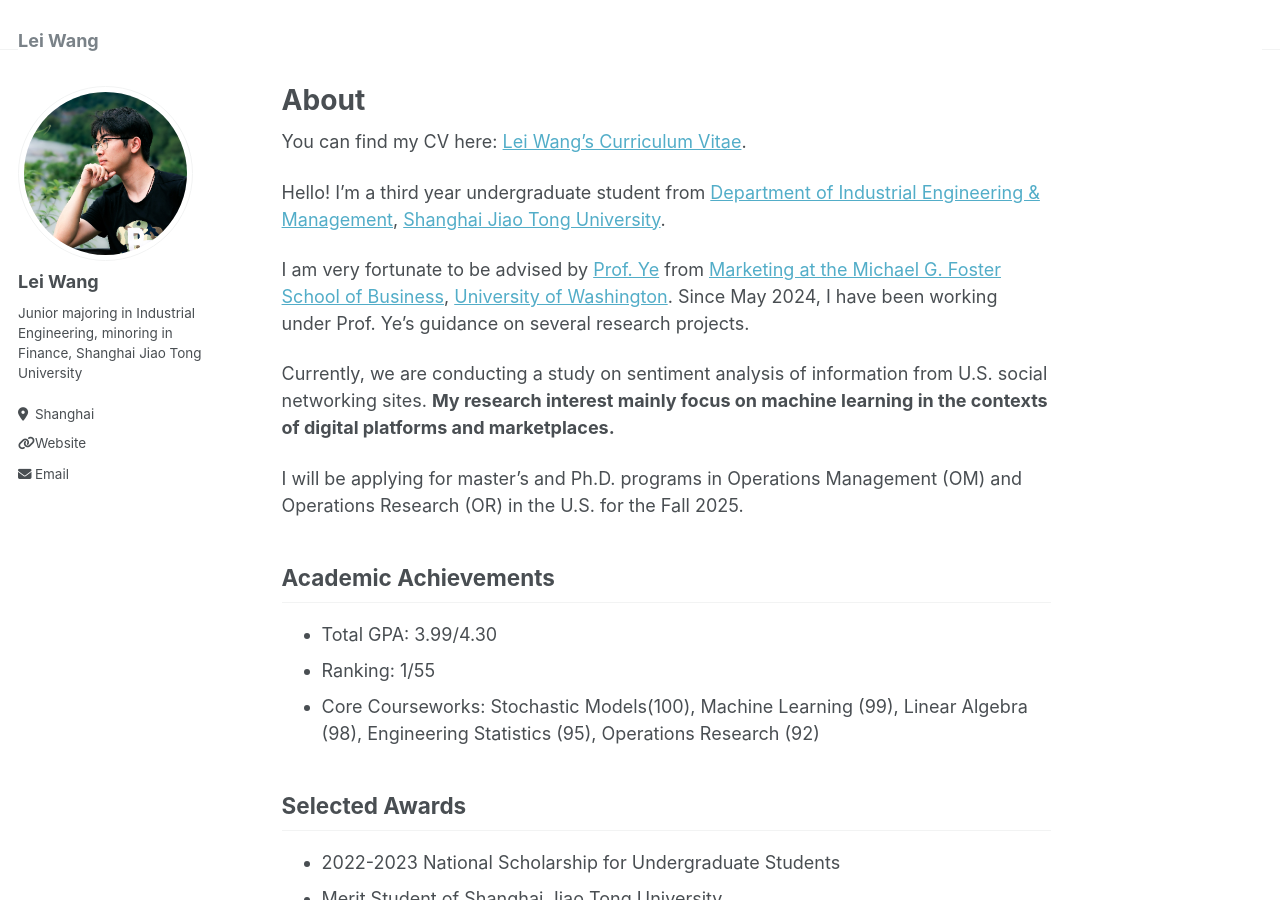
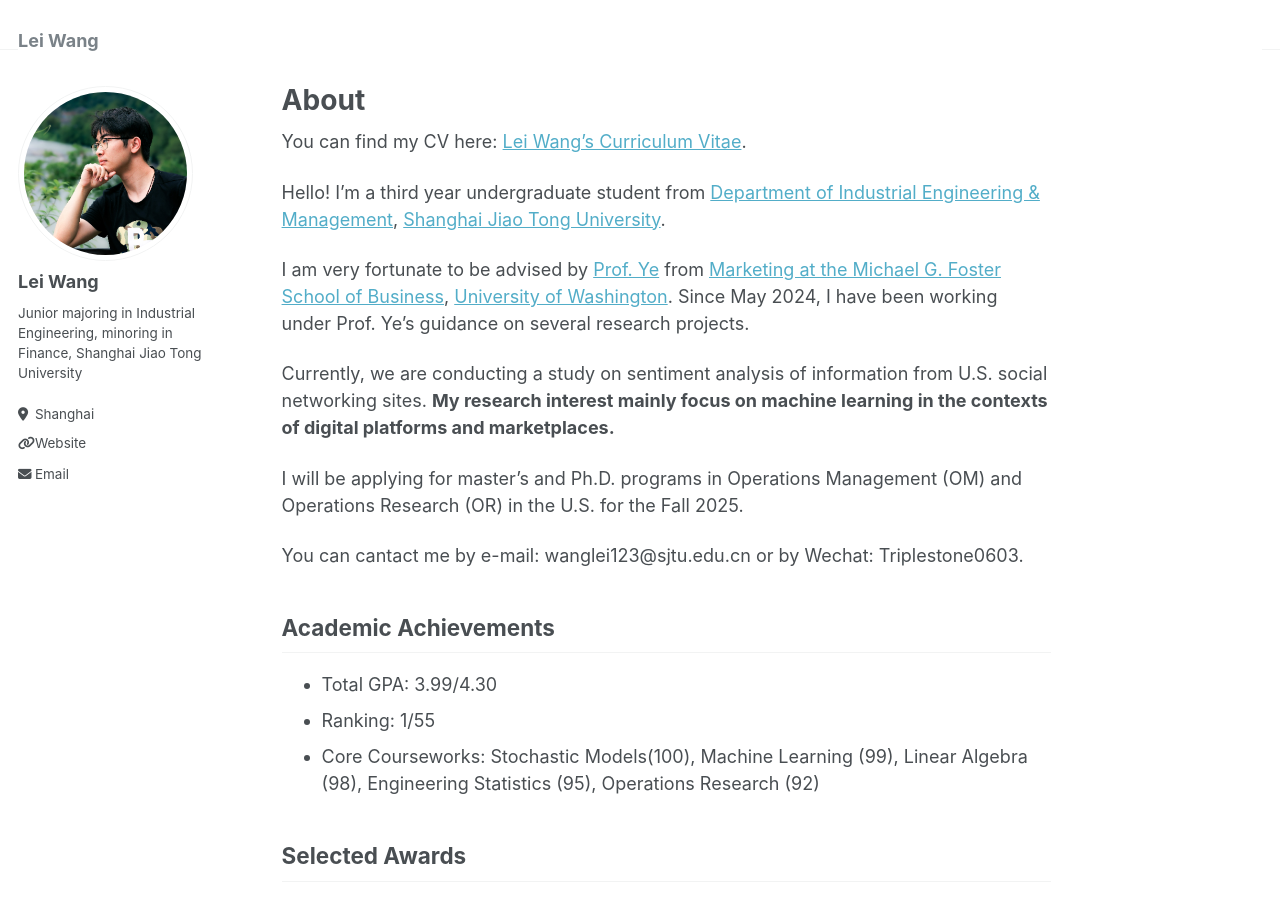
Before and after one commit to Wanglei123SJTU/Wanglei123SJTU.github.io, a Jekyll site: the page built from _pages/about.md, in a window 1280 px wide and 900 px high. Built offline with Jekyll 4.4.1, drawn with Linux system fonts in a browser that asks for light colours.

Commit message:
Update about.md

```diff
--- a/_pages/about.md
+++ b/_pages/about.md
@@ -16,6 +16,8 @@ I am very fortunate to be advised by [Prof. Ye](https://zikunye.com/) from [Mark
 Currently, we are conducting a study on sentiment analysis of information from U.S. social networking sites. **My research interest mainly focus on machine learning in the contexts of digital platforms and marketplaces.**
 
 I will be applying for master's and Ph.D. programs in Operations Management (OM) and Operations Research (OR) in the U.S. for the Fall 2025.
+
+You can cantact me by e-mail: wanglei123@sjtu.edu.cn or by Wechat: Triplestone0603.
 
 Academic Achievements
 ------
```
